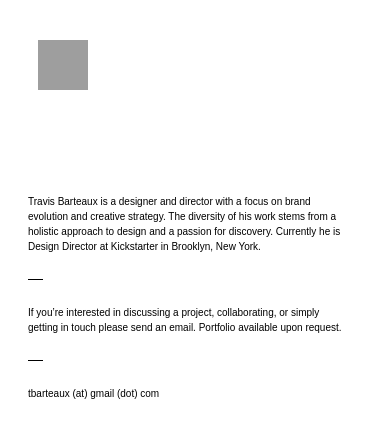
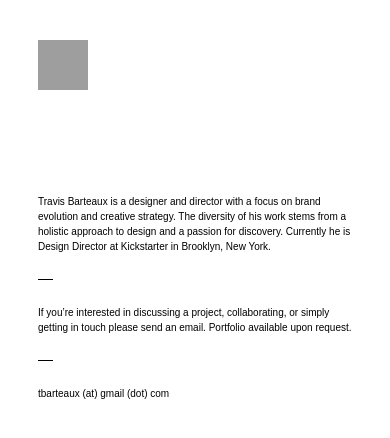
Before and after one commit to aung-barto/tbarto, a PHP site: page / in a window 390 px wide. Shown: the top 438 px of the page. Run offline with PHP 8.4, Linux system fonts and the light colour scheme; grey boxes are pictures that could not be loaded.

Commit message:
match p padding with logo

```diff
--- a/css/styles.css
+++ b/css/styles.css
@@ -8,16 +8,10 @@ img { margin:32px 0 0 30px;width:50px;height:50px; }
   .info {
     width: 43%;
   }
-  .hr {
-    margin-left: 20px;
-  }
 }
 @media screen and (max-width:980px) {
   .info {
     width: 50%;
-  }
-  .hr {
-    margin-left: 20px;
   }
 }
 @media screen and (max-width:700px){
@@ -25,11 +19,11 @@ img { margin:32px 0 0 30px;width:50px;height:50px; }
     margin: 100px 0 0 0;
   }
   .info {
-    padding: 0 20px;
+    padding: 0 30px;
     width: 54%;
   }
   .hr {
-    margin-left: 20px;
+    margin-left: 30px;
   }
 }
 
@@ -38,10 +32,10 @@ img { margin:32px 0 0 30px;width:50px;height:50px; }
     margin: 100px 0 0 0;
   }
   .info {
-    padding: 0 20px;
+    padding: 0 30px;
     width: 85%;
   }
   .hr {
-    margin-left: 20px;
+    margin-left: 30px;
   }
 }
```
